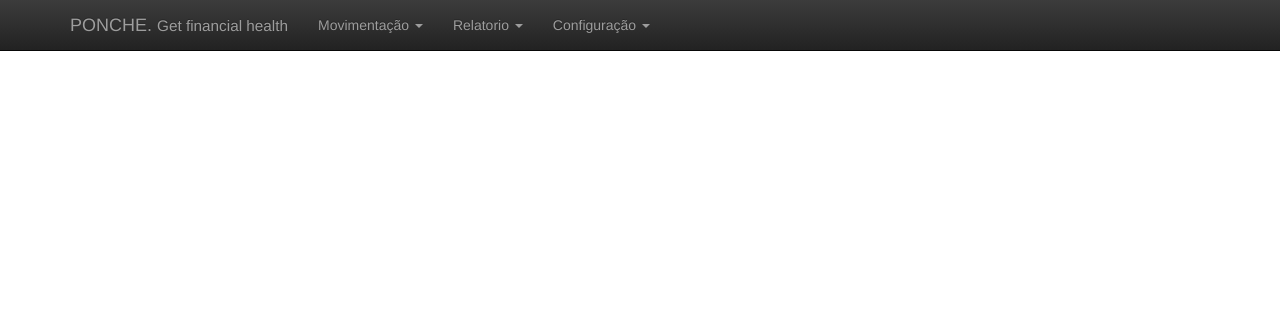
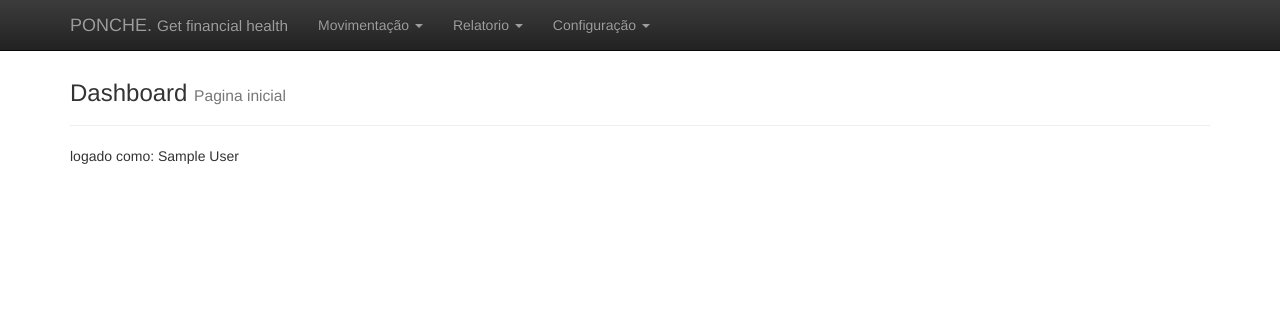
Before and after one commit to wanderlanlelis/ponche, a PHP site: page /view/index.php in a window 1280 px wide. Shown: the top 311 px of the page. Run offline with PHP 8.4, Linux system fonts and the light colour scheme; the visitor is signed in with stand-in values (Sample User, id 1); data that the repository does not hold is empty; some libraries are stand-ins or nearby versions.

Commit message:
adição de espaço entre o menu e o conteudo

```diff
--- a/view/index.php
+++ b/view/index.php
@@ -7,6 +7,9 @@
 
 
 <div class="container theme-showcase" role="main">
+	<div class="page-header"><br>
+    	<h3>Dashboard  <small>Pagina inicial</small></h3>
+    </div>
 	<p>logado como: <?php echo $_SESSION['nome']; ?> </p>
 </div> <!-- /container -->
 
```
